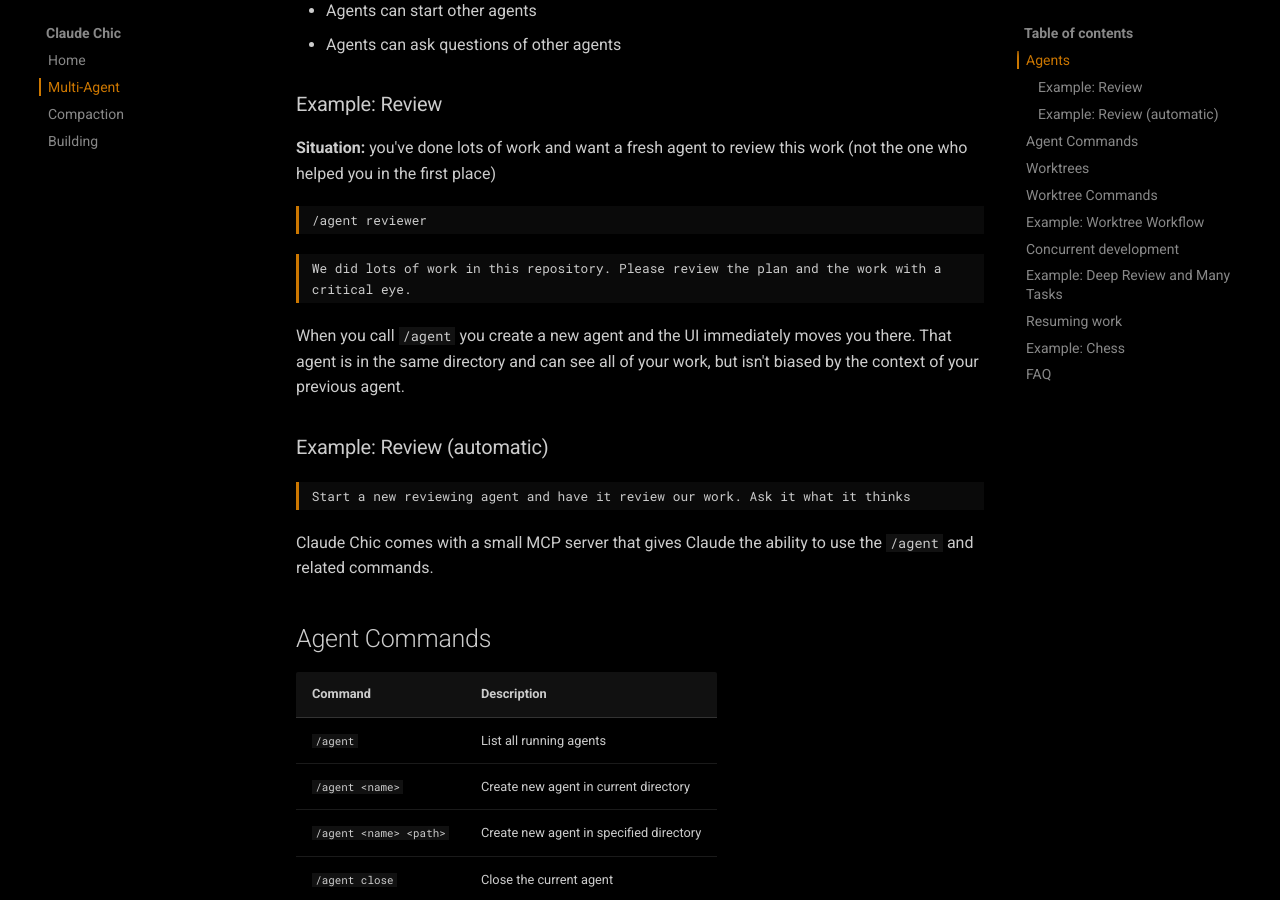
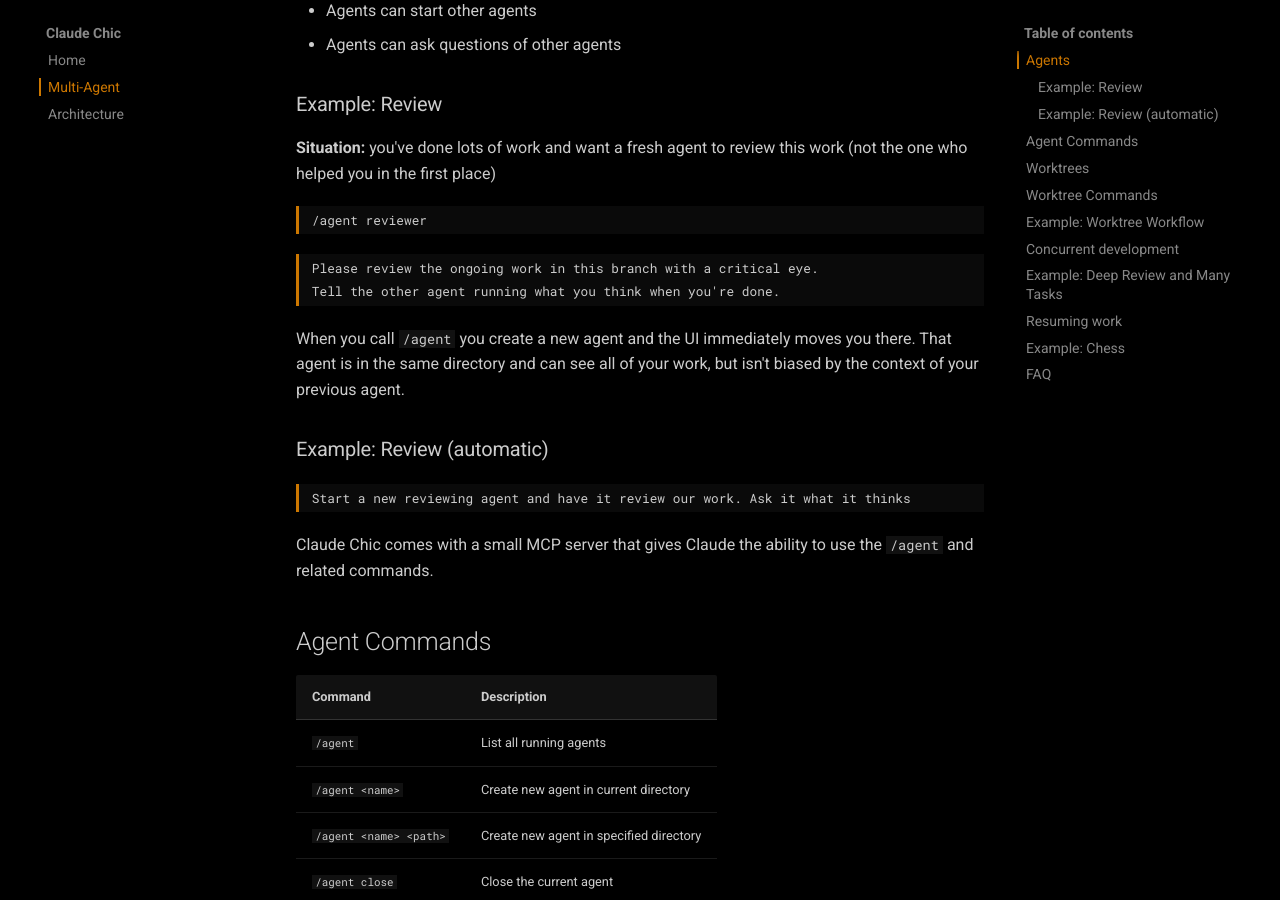
Before and after one commit to RunningStone/claudechic, an MkDocs documentation site: the page built from docs/agents.md, in a window 1280 px wide and 900 px high, scrolled down 511 px. Built offline with MkDocs 1.6.1 and Material for MkDocs 9.7.7, drawn with Linux system fonts in a browser that asks for light colours; some of the changed text lies outside the part shown.

```diff
--- a/docs/agents.md
+++ b/docs/agents.md
@@ -23,7 +23,9 @@ work (not the one who helped you in the first place)
     /agent reviewer
 
 !!! user ""
-    We did lots of work in this repository.  Please review the plan and the work with a critical eye.
+    Please review the ongoing work in this branch with a critical eye.
+
+    Tell the other agent running what you think when you're done.
 
 When you call `/agent` you create a new agent and the UI immediately moves you
 there.  That agent is in the same directory and can see all of your work, but
--- a/mkdocs.yml
+++ b/mkdocs.yml
@@ -4,8 +4,7 @@ site_description: A stylish terminal UI for Claude Code
 nav:
   - Home: index.md
   - Multi-Agent: agents.md
-  - Compaction: compaction.md
-  - Building: architecture.md
+  - Architecture: architecture.md
 
 theme:
   name: material
--- a/pyproject.toml
+++ b/pyproject.toml
@@ -1,6 +1,6 @@
 [project]
 name = "claudechic"
-version = "0.2.1"
+version = "0.2.2"
 description = "Claude Chic - A stylish terminal UI for Claude Code"
 readme = "README.md"
 requires-python = ">=3.10"
```
Also changed, not shown: other parts of docs/agents.md (+5 -1 lines).
